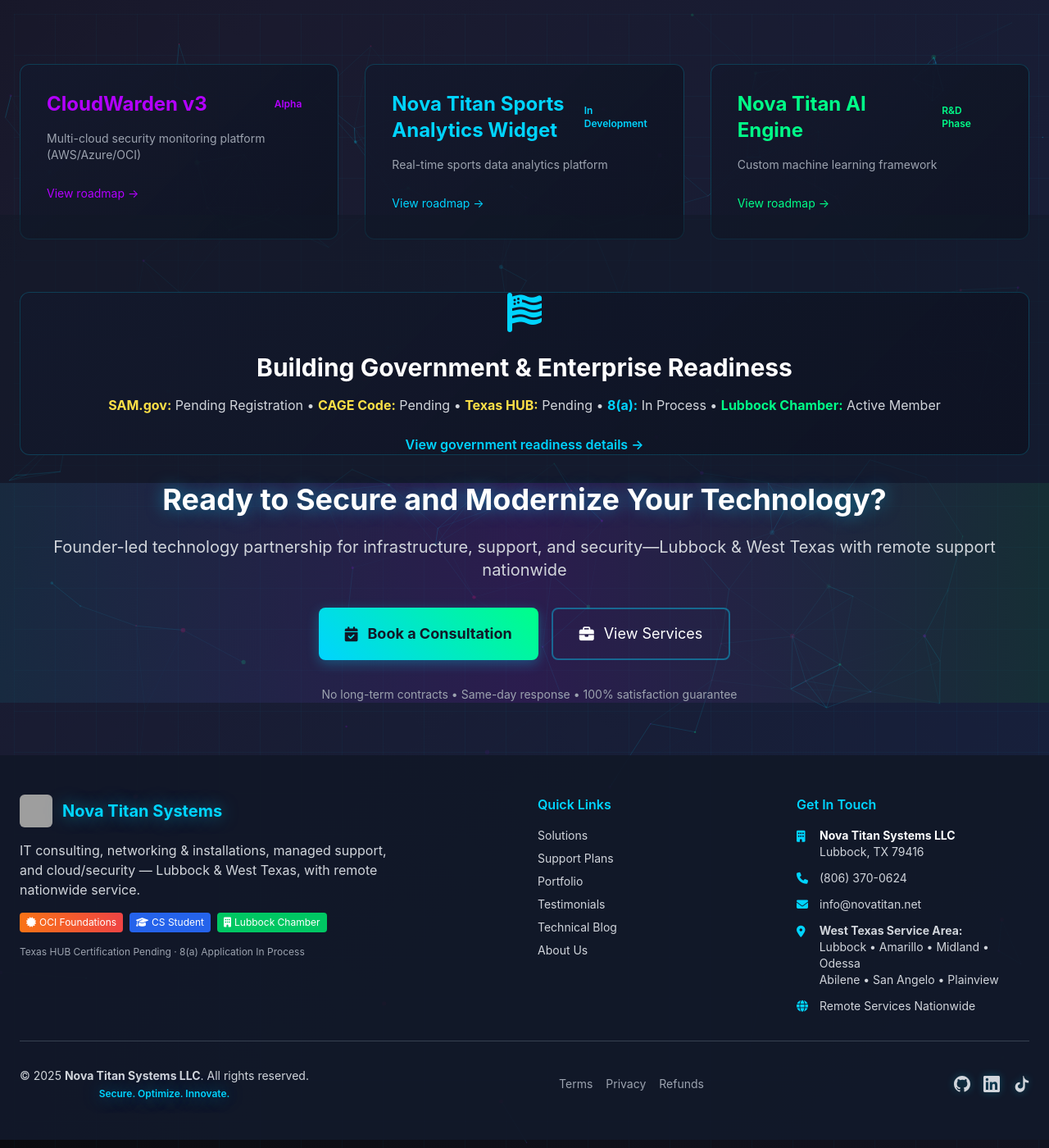
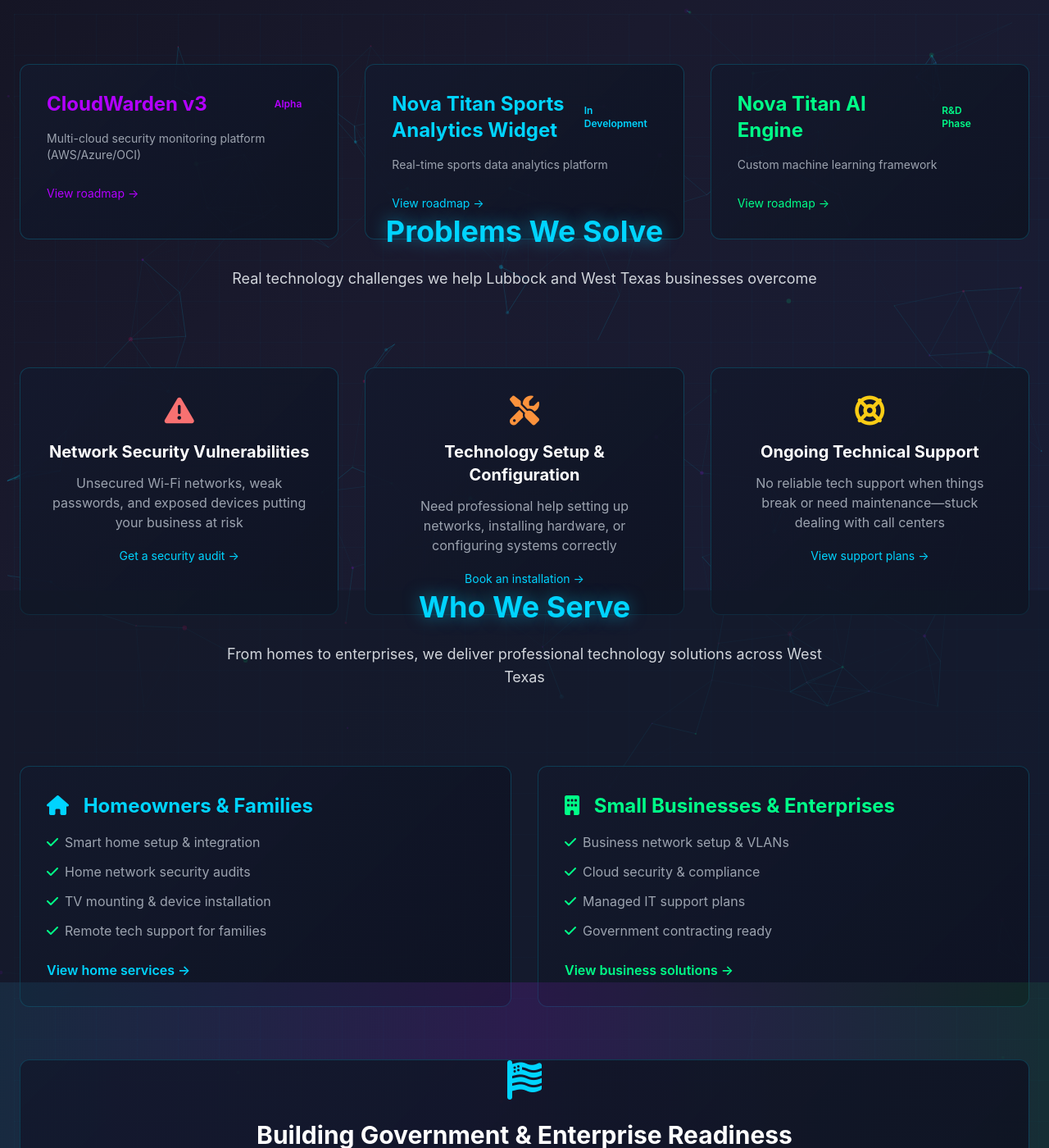
Before and after one commit to tzsmit/nova-titan-site, a Jekyll site: the page built from index.html, in a window 1280 px wide and 1400 px high, scrolled down 1976 px. Shown: the whole window at 82% size. Built offline with Jekyll 4.4.1, drawn with Linux system fonts in a browser that asks for light colours; nearby versions of some CDN libraries; grey boxes are pictures that could not be loaded.

Commit message:
feat(seo): add topical authority sections for ranking boost
ADVANCED SEO - Phase 2 (Topical Authority):

Added 'Problems We Solve' Section:
- Network Security Vulnerabilities
- Technology Setup & Configuration
- Ongoing Technical Support
- Each links to relevant service pages (internal linking)

Added 'Who We Serve' Section:
- Homeowners & Families (with service links)
- Small Businesses & Enterprises (with service links)
- Links to /services/ and /government/ pages

This creates topical clusters that Google uses to rank niche authority.
Internal links pass authority through the site structure.
Establishes Nova Titan as solving specific problems for specific audiences.

SEO Strategy: Entity-based content silos that demonstrate E-E-A-T
(Experience, Expertise, Authoritativeness, Trustworthiness)

```diff
--- a/index.html
+++ b/index.html
@@ -273,8 +273,111 @@
   </div>
 </section>
 
+<!-- Problems We Solve (Topical Authority) -->
+<section class="content py-20">
+  <div class="max-w-7xl mx-auto px-6">
+    <div class="text-center mb-16">
+      <h2 class="text-4xl font-bold text-cyan-300 glow mb-6">Problems We Solve</h2>
+      <p class="text-gray-300 text-lg max-w-3xl mx-auto">
+        Real technology challenges we help Lubbock and West Texas businesses overcome
+      </p>
+    </div>
+
+    <div class="grid grid-cols-1 md:grid-cols-3 gap-8">
+      <div class="card rounded-xl p-8 text-center">
+        <div class="text-4xl text-red-400 mb-4">
+          <i class="fas fa-exclamation-triangle"></i>
+        </div>
+        <h3 class="text-xl font-bold text-white mb-3">Network Security Vulnerabilities</h3>
+        <p class="text-gray-400 mb-4">
+          Unsecured Wi-Fi networks, weak passwords, and exposed devices putting your business at risk
+        </p>
+        <a href="/services/#cloud-security" class="text-cyan-300 hover:text-cyan-400 text-sm">
+          Get a security audit →
+        </a>
+      </div>
+
+      <div class="card rounded-xl p-8 text-center">
+        <div class="text-4xl text-orange-400 mb-4">
+          <i class="fas fa-tools"></i>
+        </div>
+        <h3 class="text-xl font-bold text-white mb-3">Technology Setup & Configuration</h3>
+        <p class="text-gray-400 mb-4">
+          Need professional help setting up networks, installing hardware, or configuring systems correctly
+        </p>
+        <a href="/services/#installations" class="text-cyan-300 hover:text-cyan-400 text-sm">
+          Book an installation →
+        </a>
+      </div>
+
+      <div class="card rounded-xl p-8 text-center">
+        <div class="text-4xl text-yellow-400 mb-4">
+          <i class="fas fa-life-ring"></i>
+        </div>
+        <h3 class="text-xl font-bold text-white mb-3">Ongoing Technical Support</h3>
+        <p class="text-gray-400 mb-4">
+          No reliable tech support when things break or need maintenance—stuck dealing with call centers
+        </p>
+        <a href="/plans/" class="text-cyan-300 hover:text-cyan-400 text-sm">
+          View support plans →
+        </a>
+      </div>
+    </div>
+  </div>
+</section>
+
+<!-- Who We Serve (Topical Authority) -->
+<section class="content py-20 bg-gray-900/50">
+  <div class="max-w-7xl mx-auto px-6">
+    <div class="text-center mb-16">
+      <h2 class="text-4xl font-bold text-cyan-300 glow mb-6">Who We Serve</h2>
+      <p class="text-gray-300 text-lg max-w-3xl mx-auto">
+        From homes to enterprises, we deliver professional technology solutions across West Texas
+      </p>
+    </div>
+
+    <div class="grid grid-cols-1 md:grid-cols-2 gap-8">
+      <div class="card rounded-xl p-8">
+        <h3 class="text-2xl font-bold text-cyan-300 mb-4">
+          <i class="fas fa-home text-cyan-400 mr-3"></i>
+          Homeowners & Families
+        </h3>
+        <ul class="text-gray-400 space-y-3">
+          <li><i class="fas fa-check text-green-400 mr-2"></i>Smart home setup & integration</li>
+          <li><i class="fas fa-check text-green-400 mr-2"></i>Home network security audits</li>
+          <li><i class="fas fa-check text-green-400 mr-2"></i>TV mounting & device installation</li>
+          <li><i class="fas fa-check text-green-400 mr-2"></i>Remote tech support for families</li>
+        </ul>
+        <div class="mt-6">
+          <a href="/services/" class="text-cyan-300 hover:text-cyan-400 font-semibold">
+            View home services →
+          </a>
+        </div>
+      </div>
+
+      <div class="card rounded-xl p-8">
+        <h3 class="text-2xl font-bold text-green-300 mb-4">
+          <i class="fas fa-building text-green-400 mr-3"></i>
+          Small Businesses & Enterprises
+        </h3>
+        <ul class="text-gray-400 space-y-3">
+          <li><i class="fas fa-check text-green-400 mr-2"></i>Business network setup & VLANs</li>
+          <li><i class="fas fa-check text-green-400 mr-2"></i>Cloud security & compliance</li>
+          <li><i class="fas fa-check text-green-400 mr-2"></i>Managed IT support plans</li>
+          <li><i class="fas fa-check text-green-400 mr-2"></i>Government contracting ready</li>
+        </ul>
+        <div class="mt-6">
+          <a href="/government/" class="text-green-300 hover:text-green-400 font-semibold">
+            View business solutions →
+          </a>
+        </div>
+      </div>
+    </div>
+  </div>
+</section>
+
 <!-- Government & Partnership Teaser -->
-<section class="content py-16 bg-gray-900/50">
+<section class="content py-16 bg-gradient-to-r from-cyan-900/30 via-purple-900/30 to-green-900/30">
   <div class="max-w-5xl mx-auto px-6">
     <div class="card rounded-xl p-12 text-center border border-cyan-400/30">
       <div class="text-5xl text-cyan-300 mb-6">
```
